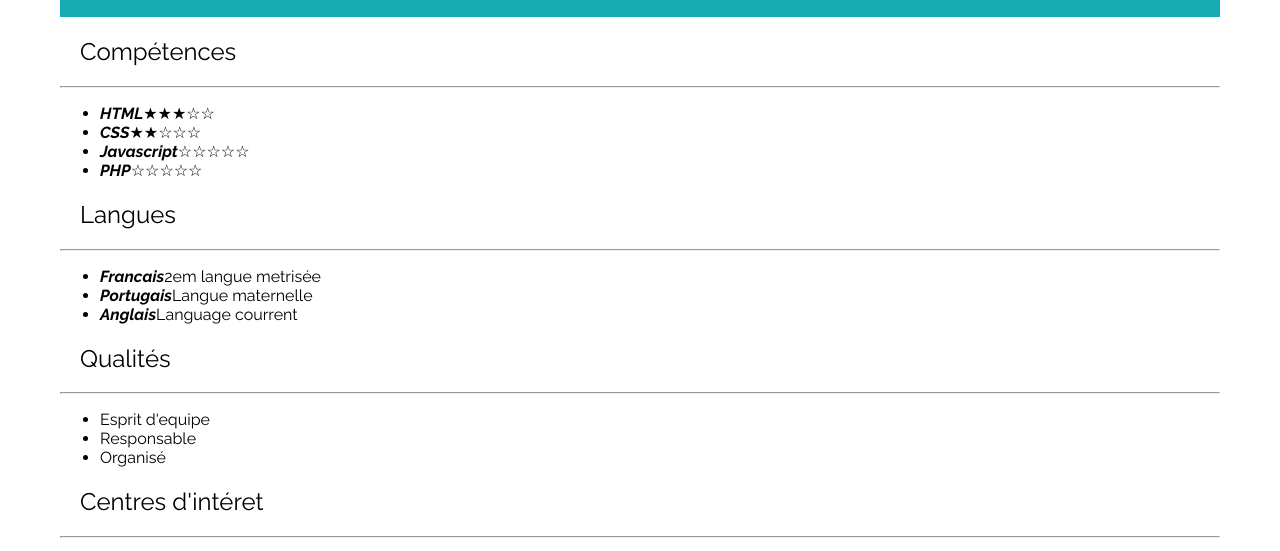
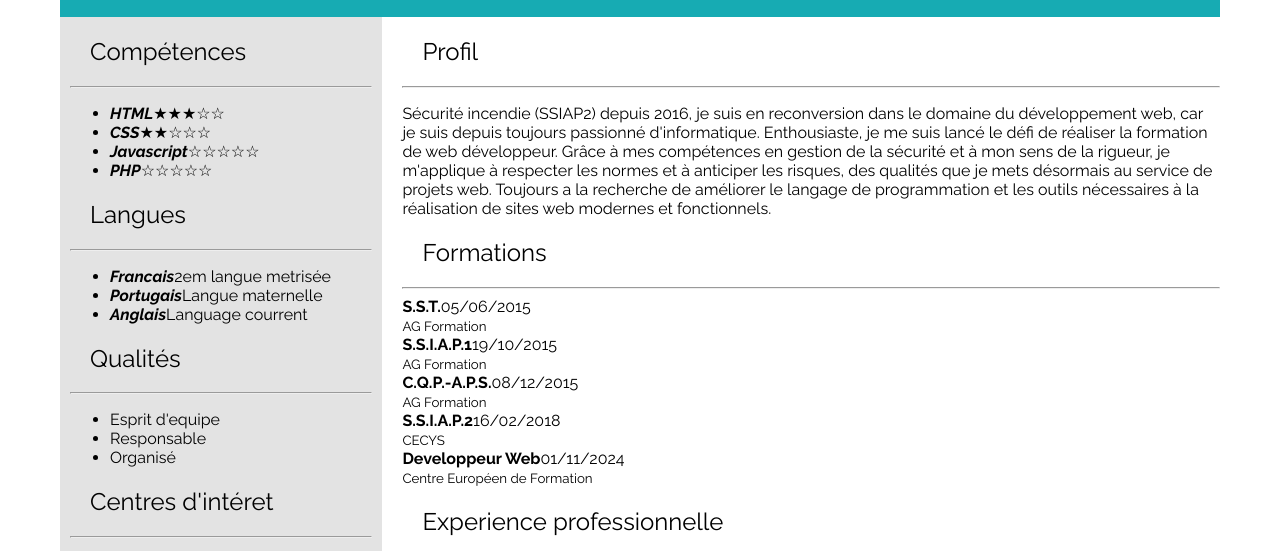
Before and after one commit to TFEM413/CV2.0, a plain HTML site: page index.html in a window 1280 px wide. Shown: the part 197-748 px from the top of the page. Drawn offline with Linux system fonts and the light colour scheme.

Commit message:
start body

```diff
--- a/assets/css/style.css
+++ b/assets/css/style.css
@@ -49,3 +49,15 @@ h2{
     font-weight: normal;
     margin-left: 20px;
 }
+main{
+    display: inline-flex;
+}
+.gauche{
+    width: 27%;
+    background-color: #e3e3e3;
+    padding: 0px 10px 0px 10px;
+  }
+  .droite{
+    width: 73%;
+    margin: 0px 0px 0px 20px;
+  }
```
